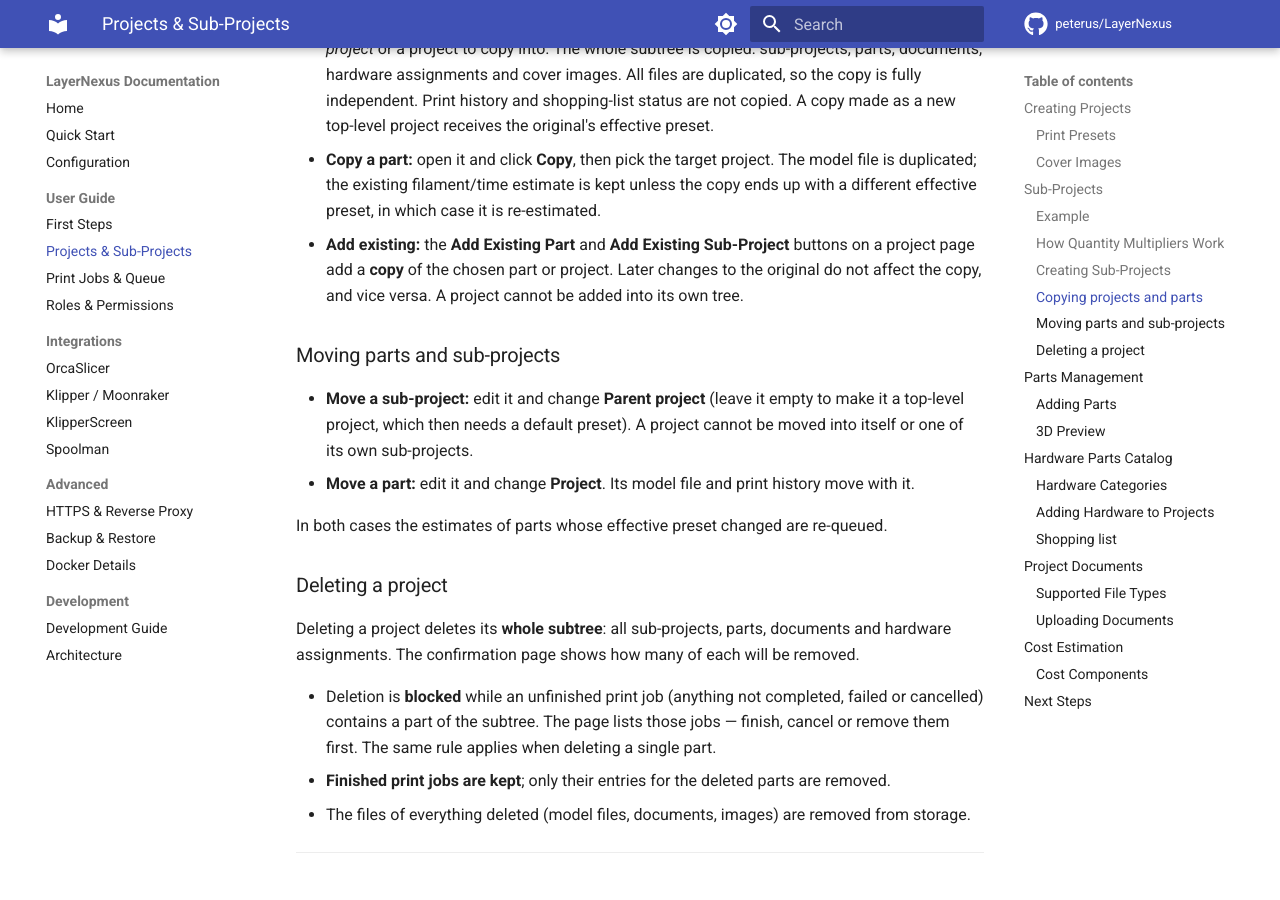
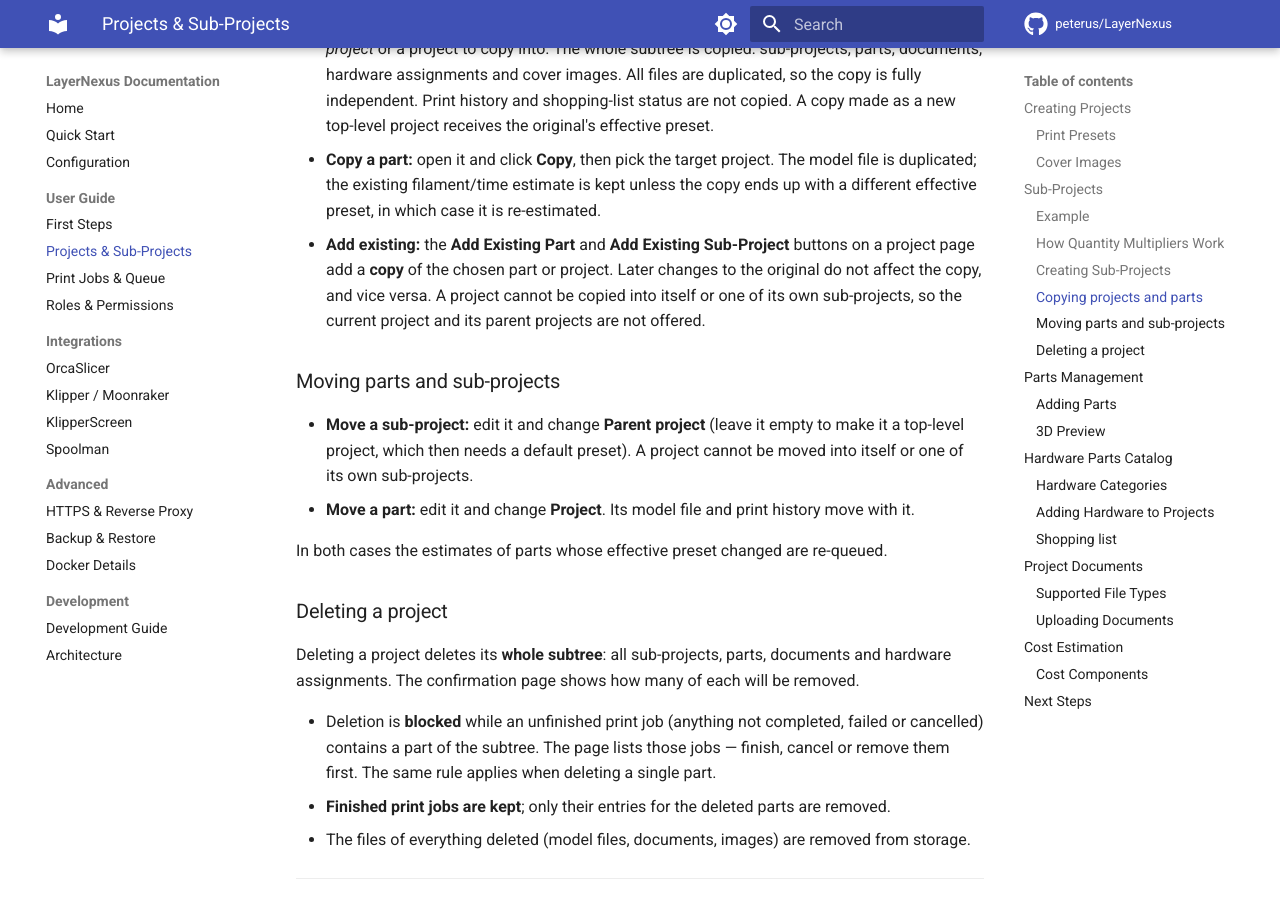
Before and after one commit to peterus/LayerNexus, an MkDocs documentation site: the page built from docs/user-guide/projects.md, in a window 1280 px wide and 900 px high, scrolled down 2682 px. Built offline with MkDocs 1.6.1 and Material for MkDocs 9.7.7, drawn with Linux system fonts in a browser that asks for light colours; comment, search, counter and statistics services are not loaded.

Commit message:
Address review-loop findings (round 1)
- README: curl reuse step copies a part found by search instead of the one just created
- user guide: state the add-existing exclusion precisely (own subtree + parent chain)

Co-Authored-By: Claude Opus 5.5 <noreply@anthropic.com>

```diff
--- a/docs/user-guide/projects.md
+++ b/docs/user-guide/projects.md
@@ -107,7 +107,8 @@ This affects:
   different effective preset, in which case it is re-estimated.
 - **Add existing:** the **Add Existing Part** and **Add Existing Sub-Project** buttons on a
   project page add a **copy** of the chosen part or project. Later changes to the original
-  do not affect the copy, and vice versa. A project cannot be added into its own tree.
+  do not affect the copy, and vice versa. A project cannot be copied into itself or one of
+  its own sub-projects, so the current project and its parent projects are not offered.
 
 ### Moving parts and sub-projects
 
```
Also changed, not shown: README.md (+2 -2 lines).
